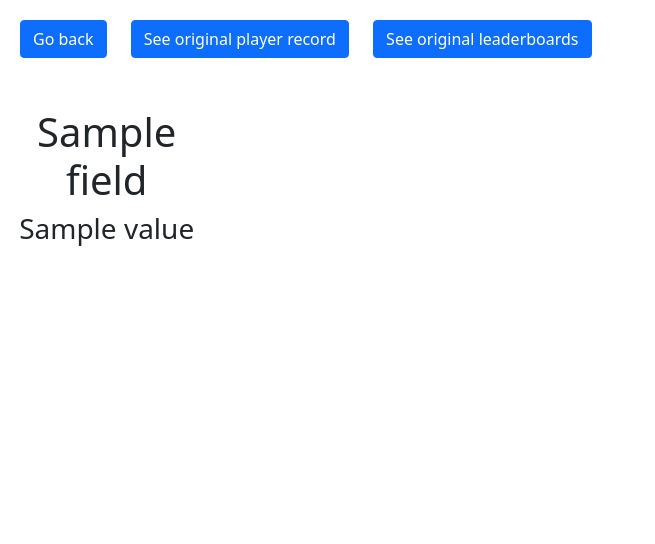
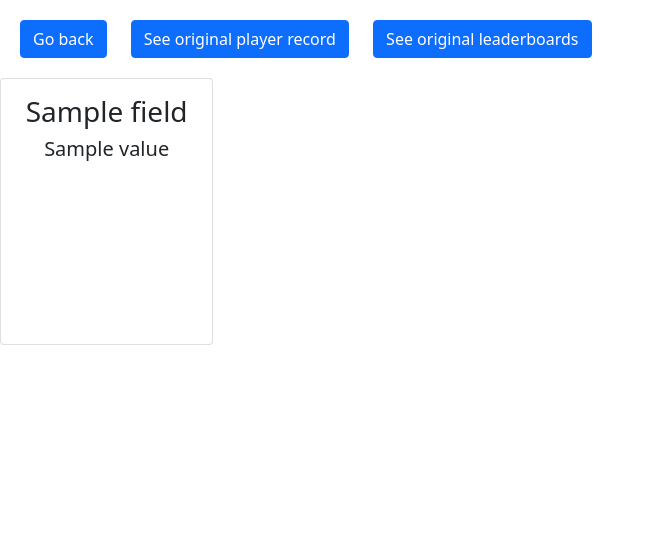
Before and after one commit to etfrer-yi/Game-Tracker, a Django app: template battlefield1/templates/battlefield1/battlefield1_detailview.html in a window 1280 px wide. Shown: the part 56-600 px from the top of the page, without its empty margins (0-655 px from the left). Run offline with Django 3.2, Linux system fonts and the light colour scheme; the template is opened without the code that fills it: most values are stand-ins (such as "Sample title", 1, 10 or a date in 2020).

Commit message:
Change ordering of the records and also change the look of the detailed player records

```diff
--- a/battlefield1/models.py
+++ b/battlefield1/models.py
@@ -34,6 +34,7 @@ class Battlefield1Stats(models.Model):
     class Meta:
         managed = False
         db_table = 'Battlefield1Stats'
+        ordering = ['rank']
 
     def get_fields(self):
         return [(field.get_attname_column()[1], getattr(self, field.name)) for field in Battlefield1Stats._meta.fields]
--- a/battlefield4/models.py
+++ b/battlefield4/models.py
@@ -34,6 +34,7 @@ class Battlefield4Stats(models.Model):
     class Meta:
         managed = False
         db_table = 'Battlefield4Stats'
+        ordering = ['rank']
 
     def get_fields(self):
         return [(field.get_attname_column()[1], getattr(self, field.name)) for field in Battlefield4Stats._meta.fields]
--- a/battlefield_hardline/models.py
+++ b/battlefield_hardline/models.py
@@ -34,6 +34,7 @@ class Battlefieldhardlinestats(models.Model):
     class Meta:
         managed = False
         db_table = 'BattlefieldHardlineStats'
+        ordering = ['rank']
 
     def get_fields(self):
         return [(field.get_attname_column()[1], getattr(self, field.name)) for field in Battlefieldhardlinestats._meta.fields]
--- a/gametracker/settings.py
+++ b/gametracker/settings.py
@@ -138,7 +138,7 @@ USE_TZ = True
 # Static files (CSS, JavaScript, Images)
 # https://docs.djangoproject.com/en/4.0/howto/static-files/
 
-STATIC_URL = os.path.join(BASE_DIR, 'staticfiles/')
+STATIC_URL = 'static/'
 STATICFILES_DIRS = [os.path.join(BASE_DIR, 'static/')]
 STATIC_ROOT = 'staticfiles/'
 STATICFILES_STORAGE = 'whitenoise.storage.CompressedManifestStaticFilesStorage'
--- a/static/css/style.css
+++ b/static/css/style.css
@@ -56,7 +56,7 @@ input[type="submit"] {
 }
 
 .stat h1 {
-    margin-top: 30px;
+    margin-top: 0.5rem;
 }
 
 
--- a/templates/detailed_player_record.html
+++ b/templates/detailed_player_record.html
@@ -4,9 +4,11 @@
 <div class="grid">
     {% for name, value in player_record.get_fields %}
         {% if name != "index" and name != "Original Platform" %}
-            <div class="stat">
-                <h1>{{name}}</h1>
-                <h3>{{value}}</h3>
+            <div class="stat card">
+                <div class="card-body">
+                    <h3 class="card-title">{{name}}</h3>
+                    <h5 class="card-text">{{value}}</h5>
+                </div>
             </div>
         {% endif %}
     {% endfor %}
```
Also changed, not shown: README.md, 1 other file.
